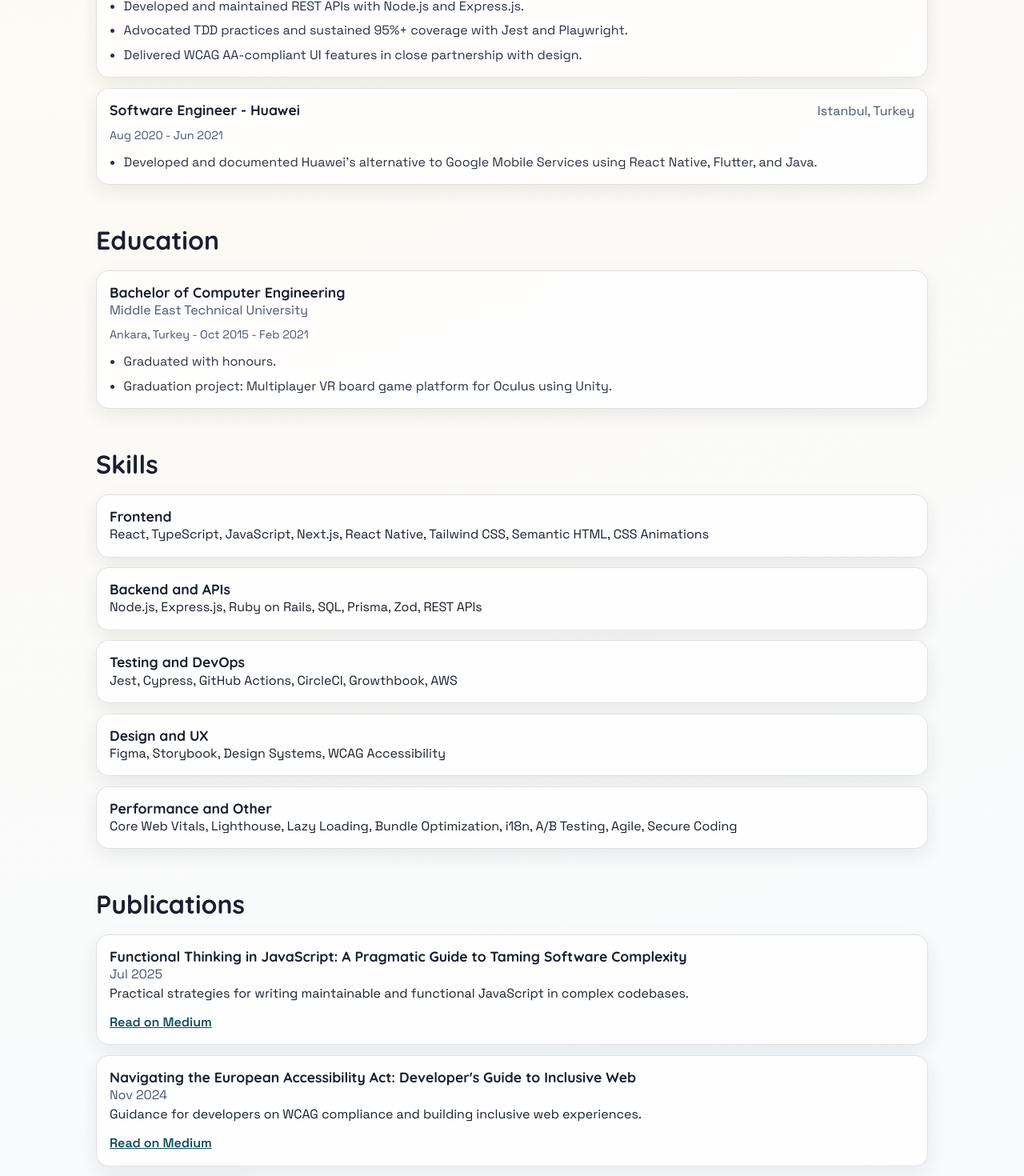
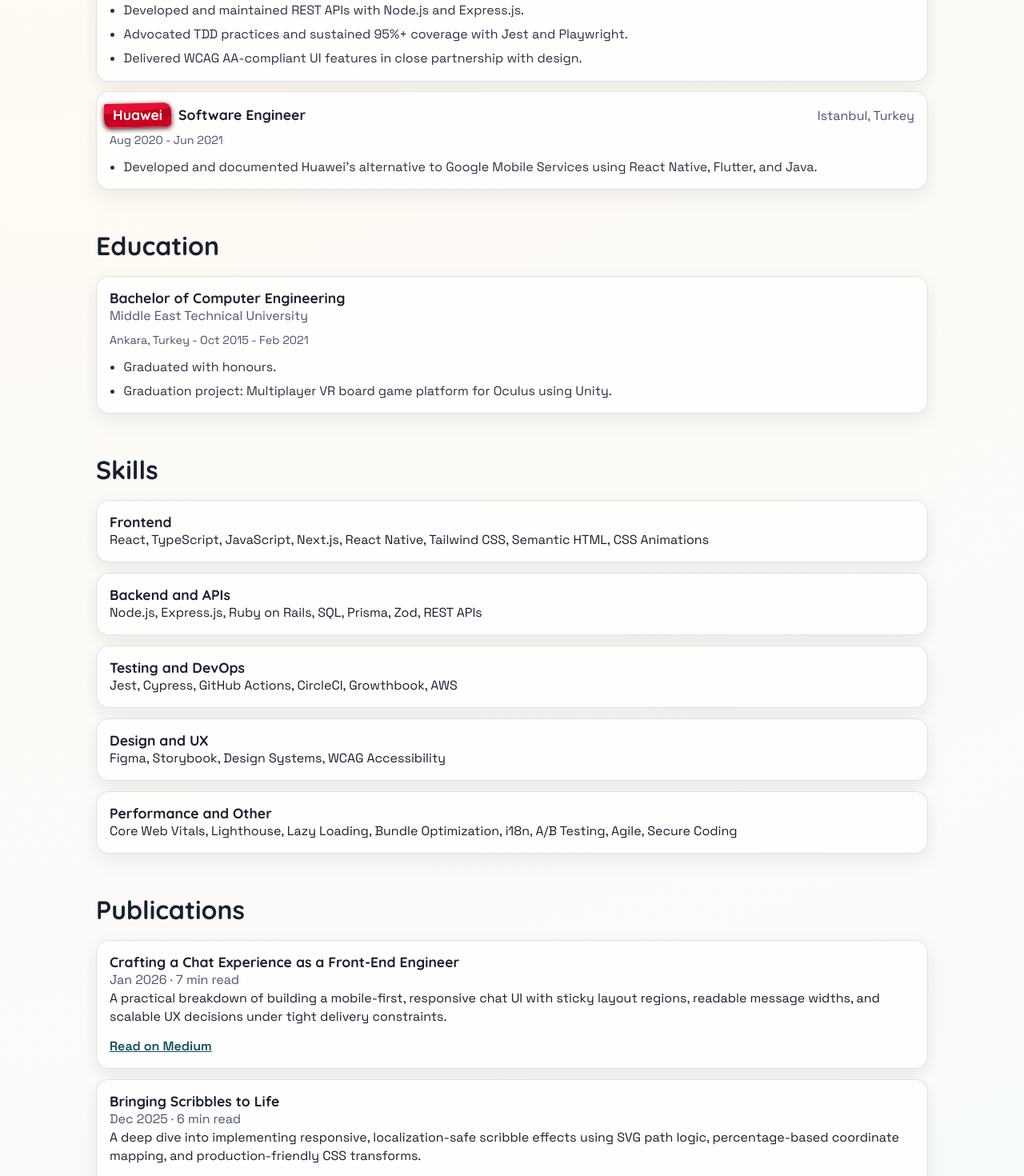
Before and after one commit to mertakca/mertakca.github.io, a React (Vite) app: page / in a window 1280 px wide. Shown: the part 1140-2610 px from the top of the page at 80% size. Built offline with nearby package versions, Linux system fonts and the light colour scheme; a web font is replaced by a local one.

Commit message:
feat: enhance CV layout with company branding and role styling

```diff
--- a/src/App.css
+++ b/src/App.css
@@ -76,6 +76,7 @@ h1 {
   font-size: clamp(2.4rem, 8vw, 4.75rem);
   line-height: 0.95;
   margin: 1rem 0 1.25rem;
+  font-weight: 400;
 }
 
 .summary {
@@ -123,6 +124,53 @@ h3 {
   margin: 0;
   font-size: 1.1rem;
   line-height: 1.2;
+}
+
+.job-title {
+  display: flex;
+  flex-wrap: wrap;
+  align-items: center;
+  gap: 1rem;
+}
+
+.company-brush {
+  --company-color: #154734;
+  position: relative;
+  display: inline-block;
+  color: #ffffff;
+  font-weight: 700;
+  padding: 0.1rem 0.25rem;
+  isolation: isolate;
+}
+
+.company-brush::before {
+  content: '';
+  position: absolute;
+  inset: -0.14em -0.4em -0.18em;
+  z-index: -1;
+  border-radius: 0.2rem 0.6rem 0.3rem 0.55rem;
+  background:
+    linear-gradient(
+      176deg,
+      color-mix(in srgb, var(--company-color), white 6%) 0 36%,
+      color-mix(in srgb, var(--company-color), black 18%) 36% 64%,
+      color-mix(in srgb, var(--company-color), black 8%) 64% 100%
+    ),
+    linear-gradient(
+      179deg,
+      color-mix(in srgb, var(--company-color), black 44%) 0 29%,
+      transparent 29% 38%,
+      color-mix(in srgb, var(--company-color), black 38%) 38% 67%,
+      transparent 67% 75%,
+      color-mix(in srgb, var(--company-color), black 33%) 75% 100%
+    );
+  transform: rotate(-1.5deg);
+  box-shadow: 0 2px 6px color-mix(in srgb, var(--company-color), black 68%);
+}
+
+.role-text {
+  color: var(--surface-900);
+  font-weight: 700;
 }
 
 .cards {
--- a/src/App.tsx
+++ b/src/App.tsx
@@ -1,5 +1,13 @@
+import type { CSSProperties } from 'react'
 import { cvData } from './data/cv'
 import './App.css'
+
+const companyBrushColors: Record<string, string> = {
+  SAP: '#006BB8',
+  HeyJobs: '#D02879',
+  Plentific: '#0f8b6e',
+  Huawei: '#E10027',
+}
 
 function App() {
   const { profile, experience, education, skills, publications, links } = cvData
@@ -37,8 +45,14 @@ function App() {
             {experience.map((job) => (
               <article key={`${job.company}-${job.period}`} className="card">
                 <div className="card-header">
-                  <h3>
-                    {job.role} - {job.company}
+                  <h3 className="job-title">
+                    <span
+                      className="company-brush"
+                      style={{ '--company-color': companyBrushColors[job.company] } as CSSProperties}
+                    >
+                      {job.company}
+                    </span>
+                    <span className="role-text">{job.role}</span>
                   </h3>
                   <p className="subtle">{job.location}</p>
                 </div>
--- a/src/data/cv.ts
+++ b/src/data/cv.ts
@@ -59,7 +59,7 @@ export const cvData: CvData = {
     },
     experience: [
         {
-      role: 'Software Engineer',
+            role: 'Frontend Software Engineer',
             company: 'SAP',
             location: 'Berlin, Germany',
             period: 'Jan 2026 - Present',
@@ -157,6 +157,20 @@ export const cvData: CvData = {
     ],
     publications: [
         {
+            title: 'Crafting a Chat Experience as a Front-End Engineer',
+            date: 'Jan 2026 · 7 min read',
+            summary:
+                'A practical breakdown of building a mobile-first, responsive chat UI with sticky layout regions, readable message widths, and scalable UX decisions under tight delivery constraints.',
+            href: 'https://medium.com/heyjobs-tech/creating-a-chat-experience-e8307c594896',
+        },
+        {
+            title: 'Bringing Scribbles to Life',
+            date: 'Dec 2025 · 6 min read',
+            summary:
+                'A deep dive into implementing responsive, localization-safe scribble effects using SVG path logic, percentage-based coordinate mapping, and production-friendly CSS transforms.',
+            href: 'https://medium.com/heyjobs-tech/bringing-scribbles-to-life-deafe1dcd7e7',
+        },
+        {
             title: 'Functional Thinking in JavaScript: A Pragmatic Guide to Taming Software Complexity',
             date: 'Jul 2025',
             summary: 'Practical strategies for writing maintainable and functional JavaScript in complex codebases.',
@@ -168,6 +182,7 @@ export const cvData: CvData = {
             summary: 'Guidance for developers on WCAG compliance and building inclusive web experiences.',
             href: 'https://medium.com/heyjobs-tech/navigating-the-european-accessibility-act-developers-guide-to-inclusive-web-bcfb0ee68bfd',
         },
+
     ],
     links: {
         email: { label: 'mertakca74@gmail.com', href: 'mailto:mertakca74@gmail.com' },
```
Lines whose indentation alone changed are shown as unchanged.
